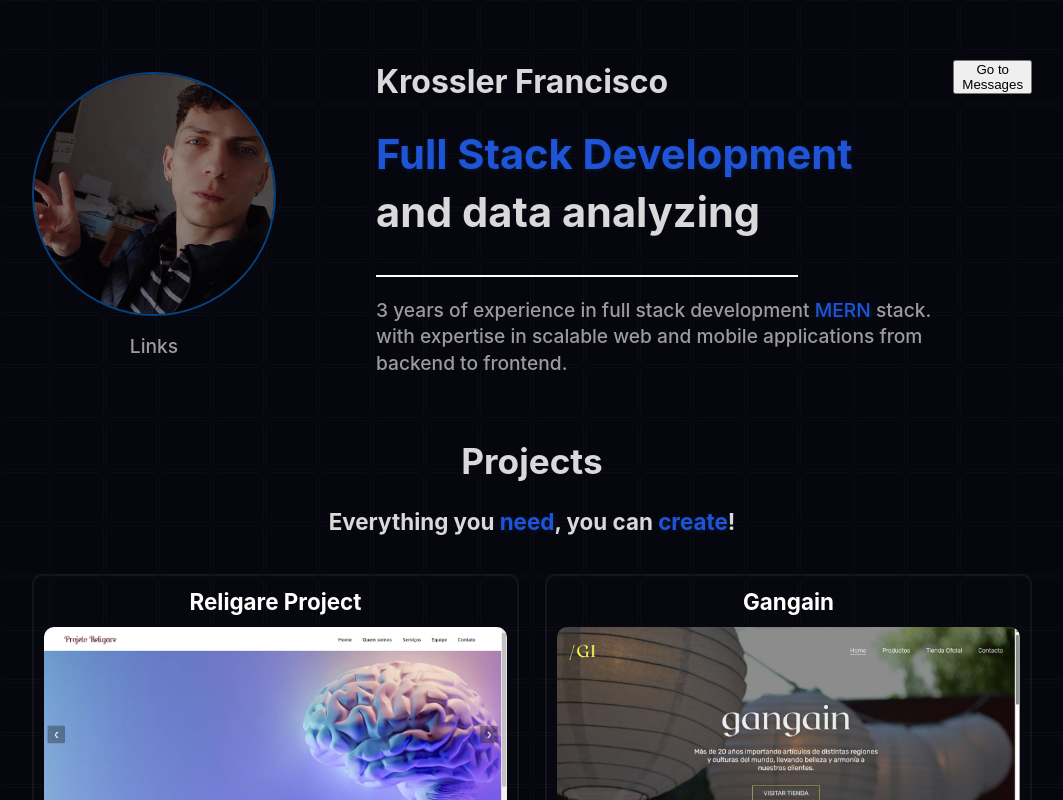
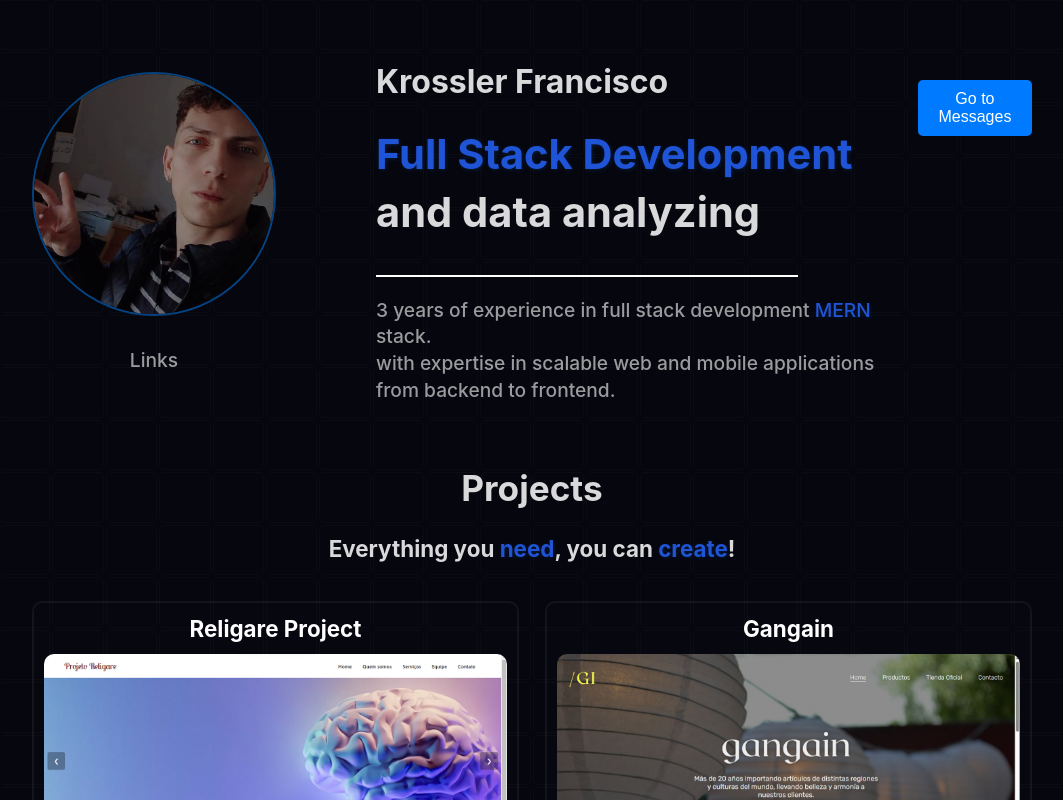
Before and after one commit to Krossler-Francisco/portfolio, a React (Vite) app: page / in a window 1280 px wide. Shown: the top 800 px of the page, without its empty margins (108-1171 px from the left). Built offline with nearby package versions, Linux system fonts and the light colour scheme.

Commit message:
asdasasa

```diff
--- a/src/App.css
+++ b/src/App.css
@@ -5,6 +5,20 @@
 
 html{
   background-color: #06060e;
+}
+.message-btn {
+  background-color: #007bff;
+  color: white;
+  border: none;
+  padding: 10px 20px;
+  font-size: 16px;
+  cursor: pointer;
+  border-radius: 5px;
+  margin-top: 20px;
+}
+
+.message-btn:hover {
+  background-color: #0056b3;
 }
 
 ::-webkit-scrollbar {
```
